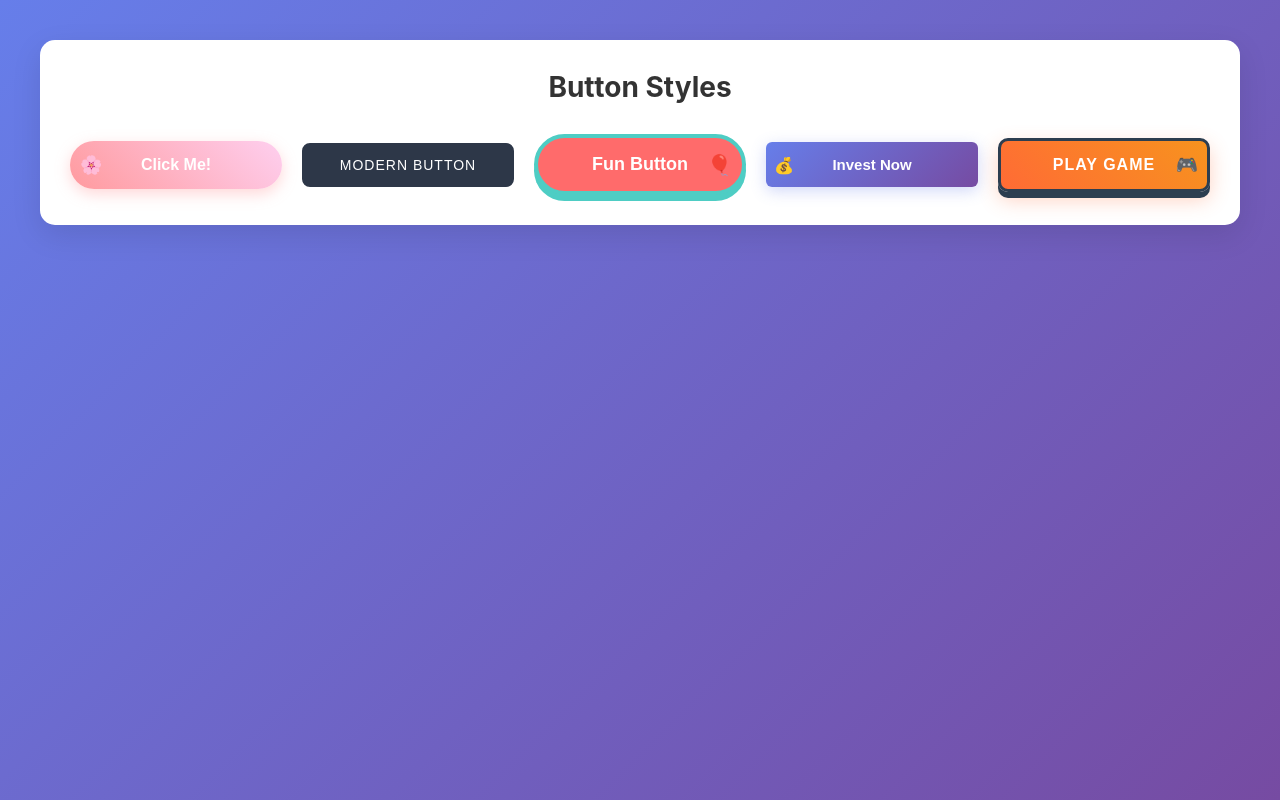
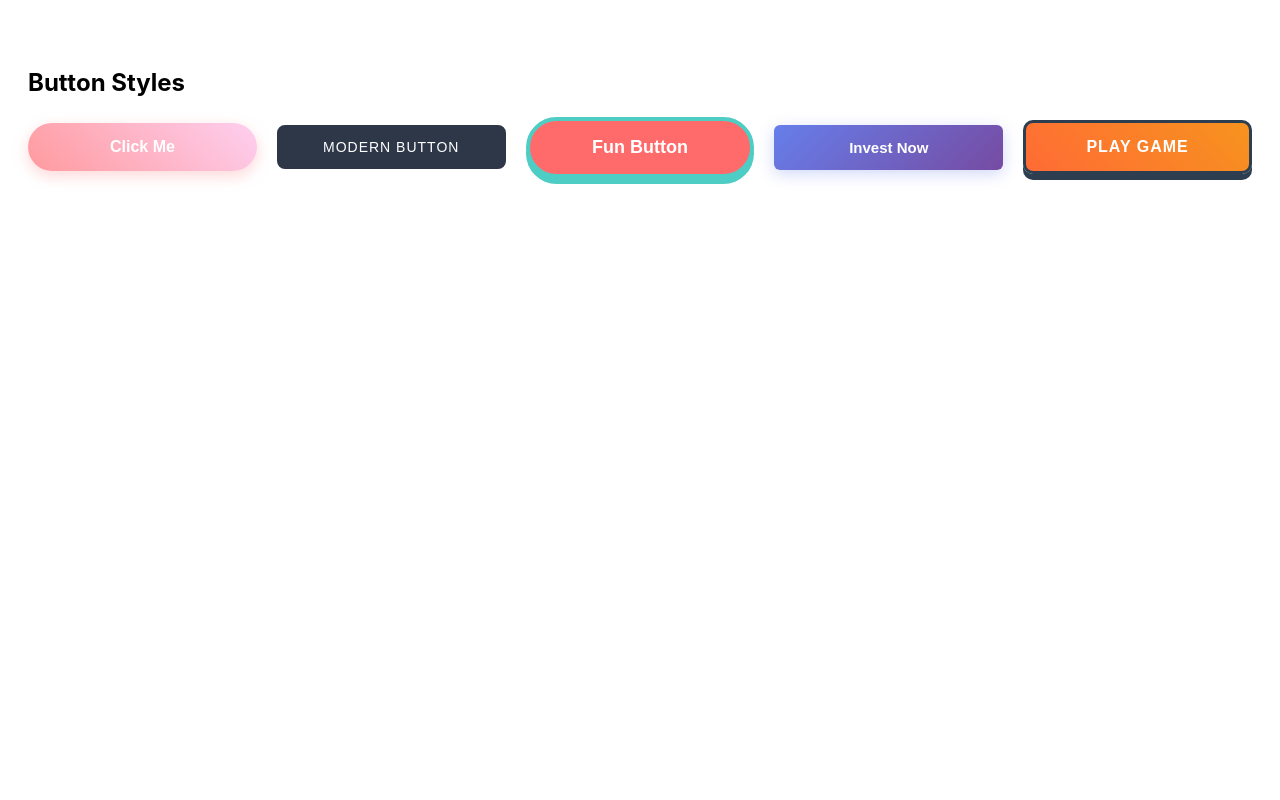
Before and after one commit to myzhenhao/html-css-samples, a plain HTML site: page components/button.html in a window 1280 px wide. Drawn offline with Linux system fonts and the light colour scheme.

Commit message:
Update button.html

```diff
--- a/components/button.html
+++ b/components/button.html
@@ -1,42 +1,16 @@
 <!DOCTYPE html>
 <html lang="en">
 <head>
-    <meta charset="UTF-8">
-    <meta name="viewport" content="width=device-width, initial-scale=1.0">
+
     <title>Button Styles</title>
     <style>
-        * {
-            margin: 0;
-            padding: 0;
-            box-sizing: border-box;
-        }
 
         body {
             font-family: -apple-system, BlinkMacSystemFont, 'Segoe UI', Roboto, sans-serif;
-            background: linear-gradient(135deg, #667eea 0%, #764ba2 100%);
-            min-height: 100vh;
+            background: white;
             padding: 40px 20px;
         }
 
-        .container {
-            max-width: 1200px;
-            margin: 0 auto;
-        }
-
-        .section {
-            margin-bottom: 60px;
-            background: white;
-            padding: 30px;
-            border-radius: 15px;
-            box-shadow: 0 10px 30px rgba(0,0,0,0.1);
-        }
-
-        .section h2 {
-            margin-bottom: 30px;
-            text-align: center;
-            font-size: 28px;
-            color: #333;
-        }
 
         .button-grid {
             display: grid;
@@ -57,22 +31,13 @@
             cursor: pointer;
             transition: all 0.3s ease;
             box-shadow: 0 5px 15px rgba(255, 154, 158, 0.4);
-            position: relative;
             overflow: hidden;
+
         }
 
         .cute-btn:hover {
             transform: translateY(-3px);
             box-shadow: 0 8px 25px rgba(255, 154, 158, 0.6);
-        }
-
-        .cute-btn::before {
-            content: '🌸';
-            position: absolute;
-            left: 10px;
-            top: 50%;
-            transform: translateY(-50%);
-            font-size: 18px;
         }
 
         /* MODERN STYLE */
@@ -109,7 +74,6 @@
             cursor: pointer;
             transition: all 0.3s ease;
             box-shadow: 0 6px 0 #4ecdc4;
-            position: relative;
         }
 
         .kids-btn:hover {
@@ -117,14 +81,6 @@
             box-shadow: 0 2px 0 #4ecdc4;
         }
 
-        .kids-btn::after {
-            content: '🎈';
-            position: absolute;
-            right: 10px;
-            top: 50%;
-            transform: translateY(-50%);
-            font-size: 20px;
-        }
 
         /* FINANCE STYLE */
         .finance-btn {
@@ -138,7 +94,7 @@
             cursor: pointer;
             transition: all 0.3s ease;
             box-shadow: 0 4px 15px rgba(102, 126, 234, 0.3);
-            position: relative;
+
         }
 
         .finance-btn:hover {
@@ -146,14 +102,6 @@
             box-shadow: 0 6px 20px rgba(102, 126, 234, 0.4);
         }
 
-        .finance-btn::before {
-            content: '💰';
-            position: absolute;
-            left: 8px;
-            top: 50%;
-            transform: translateY(-50%);
-            font-size: 16px;
-        }
 
         /* GAMING STYLE */
         .gaming-btn {
@@ -168,48 +116,27 @@
             transition: all 0.3s ease;
             text-transform: uppercase;
             letter-spacing: 1px;
-            box-shadow: 0 6px 0 #2c3e50, 0 8px 20px rgba(255, 107, 53, 0.3);
-            position: relative;
+            box-shadow: 0 6px 0 #2c3e50;
         }
 
         .gaming-btn:hover {
             transform: translateY(2px);
-            box-shadow: 0 2px 0 #2c3e50, 0 4px 15px rgba(255, 107, 53, 0.4);
+            box-shadow: 0 2px 0 #2c3e50;
         }
 
-        .gaming-btn::after {
-            content: '🎮';
-            position: absolute;
-            right: 8px;
-            top: 50%;
-            transform: translateY(-50%);
-            font-size: 18px;
-        }
 
-        /* Responsive */
-        @media (max-width: 768px) {
-            .button-grid {
-                grid-template-columns: 1fr;
-            }
-
-            .section {
-                padding: 20px;
-            }
-        }
     </style>
 </head>
 <body>
-    <div class="container">
-        <div class="section">
+
         <h2>Button Styles</h2>
         <div class="button-grid">
-                <button class="cute-btn">Click Me!</button>
+            <button class="cute-btn">Click Me</button>
             <button class="modern-btn">Modern Button</button>
             <button class="kids-btn">Fun Button</button>
             <button class="finance-btn">Invest Now</button>
             <button class="gaming-btn">Play Game</button>
         </div>
-        </div>
-    </div>
+
 </body>
 </html>
```
Lines whose indentation alone changed are shown as unchanged.
